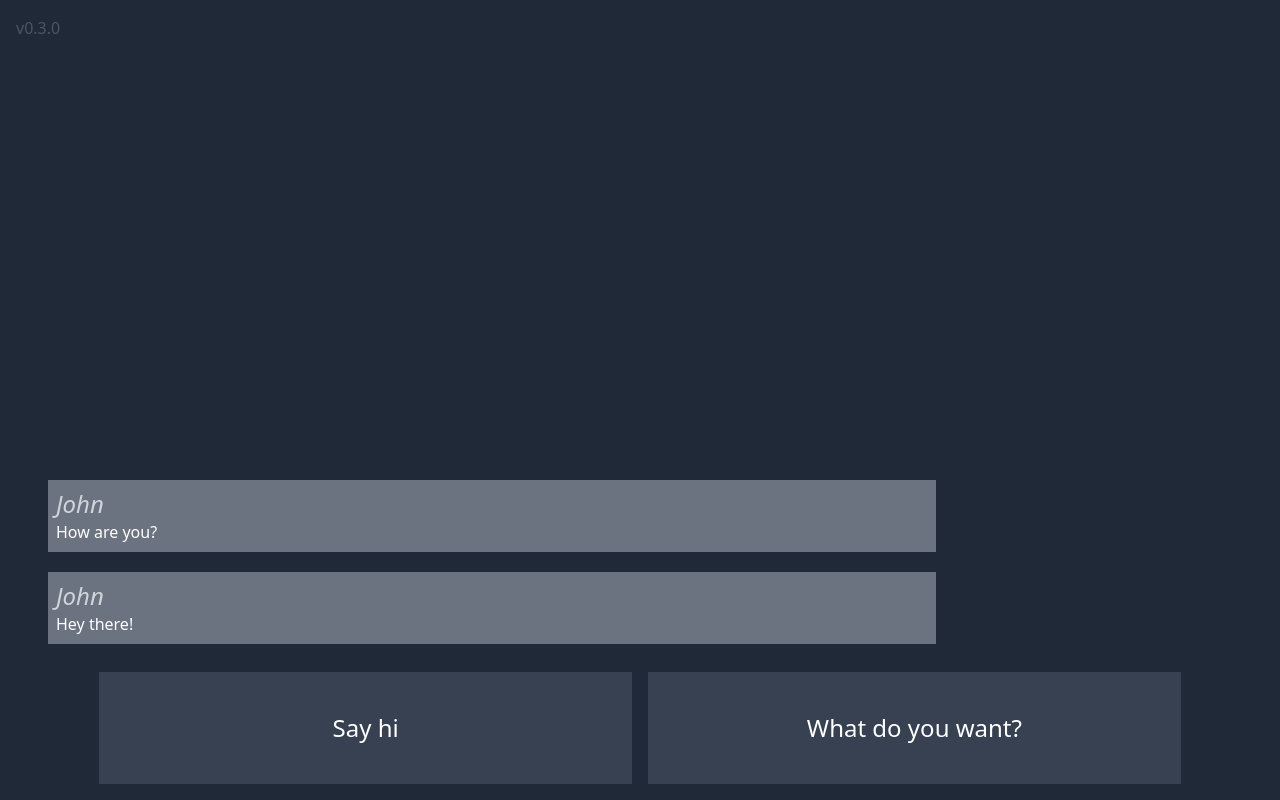
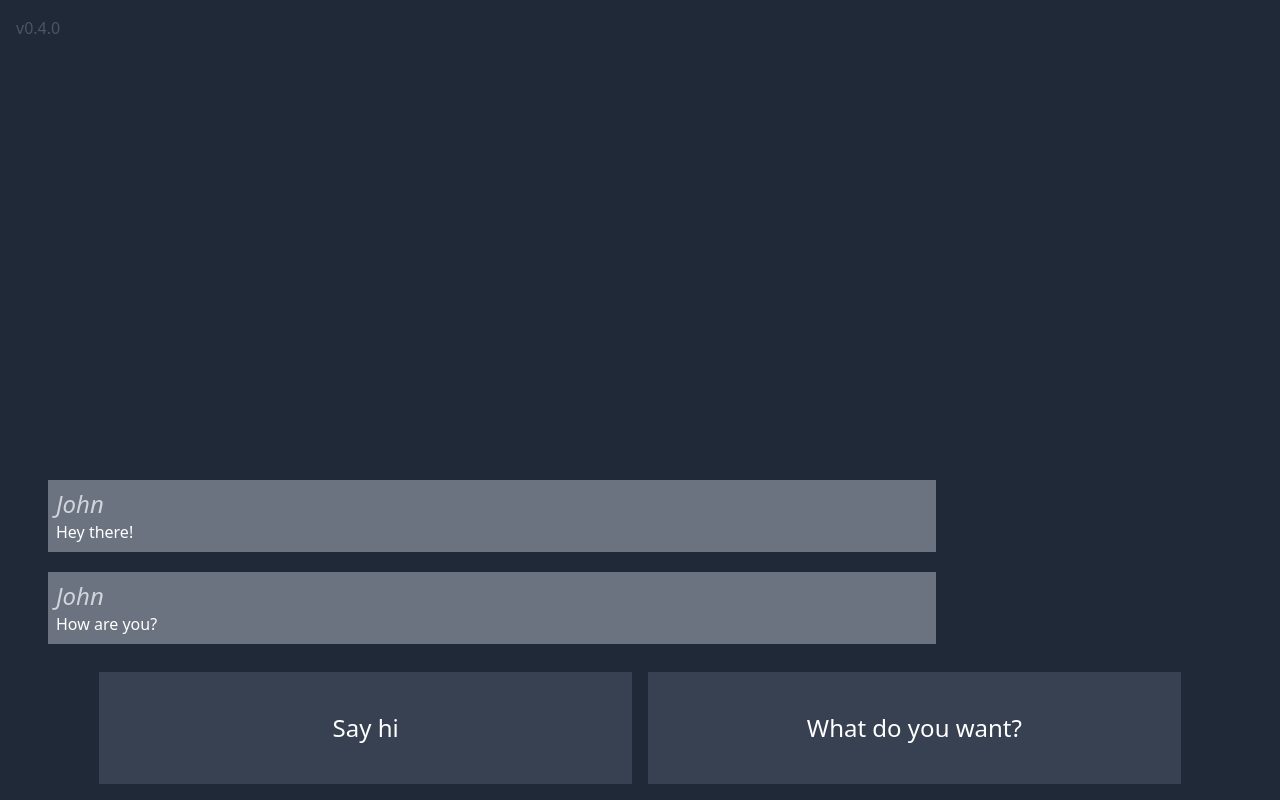
Before and after one commit to bigbeno37/react-interactive-story-prototype, a React (Vite) app: page / in a window 1280 px wide. Built offline with nearby package versions, Linux system fonts and the light colour scheme.

Commit message:
Adjusted slide in / out animation of choices; Fixed bug causing dialog outcomes to fire incorrectly due to in-place array reversals

```diff
--- a/src/components/App.tsx
+++ b/src/components/App.tsx
@@ -7,22 +7,15 @@ import {Milliseconds} from '../types/utils';
 import {Outcome} from '../Outcome';
 import {GameChoice} from '../types/GameChoice';
 
-const CURRENT_VERSION = 'v0.3.0';
+const CURRENT_VERSION = 'v0.4.0';
 
 const pause = (duration: Milliseconds) => new Promise(resolve => setTimeout(resolve, duration));
 
-const useEngine = (initialOutcome: Outcome): [ShowDialogueEvent[], GameChoice[] | undefined, (choice: GameChoice) => void] => {
-	const [outcome, setOutcome] = useState(initialOutcome);
-
+const useEngine = (initialOutcome: Outcome): [ShowDialogueEvent[], GameChoice[] | undefined, boolean, (choice: GameChoice) => void] => {
 	const [events, setEvents] = useState<Event[]>([]);
 
-	const selectChoice = (choice: GameChoice) => {
-		setOutcome(choice.outcome);
-		setEvents(currentEvents => [...currentEvents, { type: 'HIDE_CHOICES' }]);
-	};
-
 	const dialogue = useMemo(() => events.filter(event => event.type === 'SHOW_DIALOGUE') as ShowDialogueEvent[], [events]);
-	const choices = useMemo(() => (events.reverse().find(event => event.type === 'SHOW_CHOICES') as ShowChoicesEvent | undefined)?.choices, [events]);
+	const choices = useMemo(() => ([...events].reverse().find(event => event.type === 'SHOW_CHOICES') as ShowChoicesEvent | undefined)?.choices, [events]);
 	const showChoices = useMemo(() => {
 		let show = false;
 
@@ -34,6 +27,12 @@ const useEngine = (initialOutcome: Outcome): [ShowDialogueEvent[], GameChoice[]
 		return show;
 	}, [events]);
 
+	const [outcome, setOutcome] = useState(initialOutcome);
+	const selectChoice = (choice: GameChoice) => {
+		setOutcome(choice.outcome);
+		setEvents([...events, { type: 'HIDE_CHOICES' }]);
+	};
+
 	const running = useRef(false);
 	useEffect(() => {
 		if (running.current) return;
@@ -42,34 +41,36 @@ const useEngine = (initialOutcome: Outcome): [ShowDialogueEvent[], GameChoice[]
 
 		(async () => {
 			for (const event of outcome) {
+				if (event.type === 'SHOW_DIALOGUE' && event.name !== 'You') await pause(1000);
+
 				if (event.type === 'WAIT') {
 					await pause(event.duration);
 					continue;
 				}
 
 				setEvents(currentEvents => [...currentEvents, event]);
-
-				await pause(1000);
 			}
 
 			running.current = false;
 		})();
 	}, [outcome]);
 
-	return [dialogue, choices, selectChoice];
+	return [dialogue, choices, showChoices, selectChoice];
 };
 
 export const App = () => {
-	const [dialogue, choices, selectChoice] = useEngine(InitialOutcome);
+	const [dialogue, choices, showChoices, selectChoice] = useEngine(InitialOutcome);
 
-	return <div className="h-full flex flex-col bg-gray-800">
+	return <div className="h-full flex flex-col bg-gray-800 overflow-y-hidden">
 		<p className="absolute text-gray-600 left-4 top-4">{ CURRENT_VERSION }</p>
 		<div className="h-full self-center p-2 flex flex-col w-full xl:w-[1200px]">
 			<div className="grow flex flex-col-reverse overflow-y-auto">
-				{ dialogue.reverse().map((event, index) => ( <Dialogue key={index} name={event.name} text={event.text} /> )) }
+				{ [...dialogue].reverse().map((event, index) => ( <Dialogue key={index} name={event.name} text={event.text} /> )) }
 			</div>
 
-			<Choices choices={choices} selectChoice={selectChoice} />
+			<div style={{ position: 'relative', top: showChoices ? '0' : '200px', height: showChoices ? 'initial' : '0', transition: 'all 0.3s ease-out' }}>
+				{ choices && <Choices choices={choices} selectChoice={selectChoice} /> }
+			</div>
 		</div>
 	</div>;
 };
--- a/src/components/Choices.tsx
+++ b/src/components/Choices.tsx
@@ -2,17 +2,12 @@ import {Choice} from './Choice';
 import {GameChoice} from '../types/GameChoice';
 
 type ChoicesProps = {
-	choices: GameChoice[] | undefined,
+	choices: GameChoice[],
 	selectChoice: (choice: GameChoice) => void
 };
 
 export const Choices = ({ choices, selectChoice }: ChoicesProps) => (
-	<div style={{ position: 'relative', top: choices ? '0' : '100px', transition: 'all 0.3s ease-out' }}>
-		{ choices && (
-			<div className={`${choices.length === 2 ? 'h-32' : 'h-64'} shrink-0 flex flex-wrap flex-row justify-center`}>
-				{ choices.map((choice, index) => ( <Choice key={`${choice}${index}`} choice={choice} selectChoice={selectChoice} /> )) }
-			</div>
-		) }
+	<div className={`${choices.length === 2 ? 'h-32' : 'h-64'} shrink-0 flex flex-wrap flex-row justify-center`}>
+		{ choices.map((choice, index) => ( <Choice key={`${choice}${index}`} choice={choice} selectChoice={selectChoice} /> )) }
 	</div>
-
 );
--- a/src/story/chapter1.ts
+++ b/src/story/chapter1.ts
@@ -4,6 +4,7 @@ import {GameChoice} from '../types/GameChoice';
 
 export const InitialOutcome: Outcome = function* () {
 	yield dialogue('John', 'Hey there!');
+	yield wait(1000);
 	yield dialogue('John', 'How are you?');
 	yield choices(SayHiChoice, WhatDoYouWantChoice);
 };
@@ -23,12 +24,12 @@ const SayHiChoice: GameChoice = {
 	outcome: SayHiOutcome
 };
 
-export const WhatDoYouWantOutcome: Outcome = function* () {
+const WhatDoYouWantOutcome: Outcome = function* () {
 	yield dialogue('You', 'What? What do you want?');
 	yield dialogue('John', 'Woah, hey, relax bud. I\'m not going to bite.');
 };
 
-export const WhatDoYouWantChoice: GameChoice = {
+const WhatDoYouWantChoice: GameChoice = {
 	text: 'What do you want?',
 	effects(state) {
 		state.John.friendliness -= 1;
```
Also changed, not shown: 5 other files (tests, documents, lock files or other folders).
